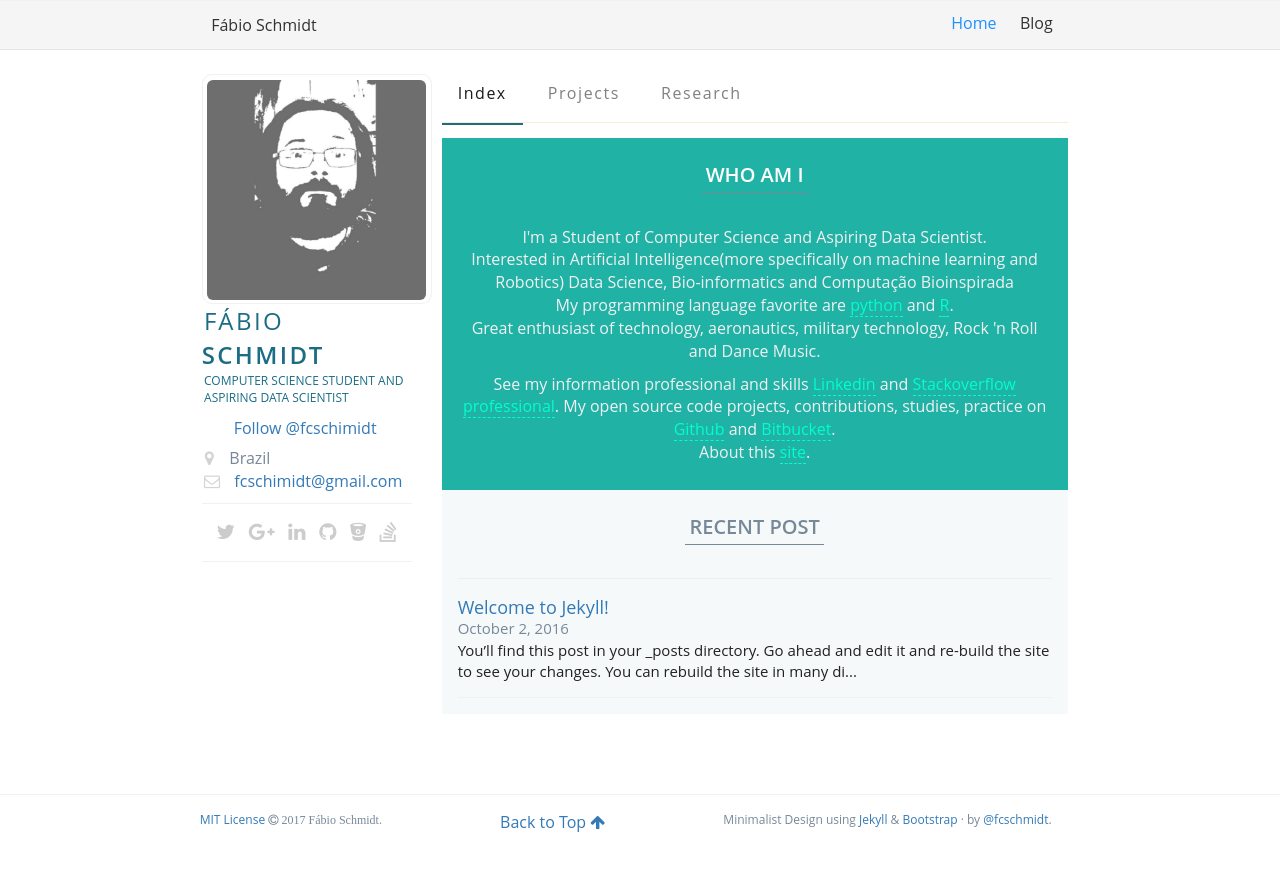
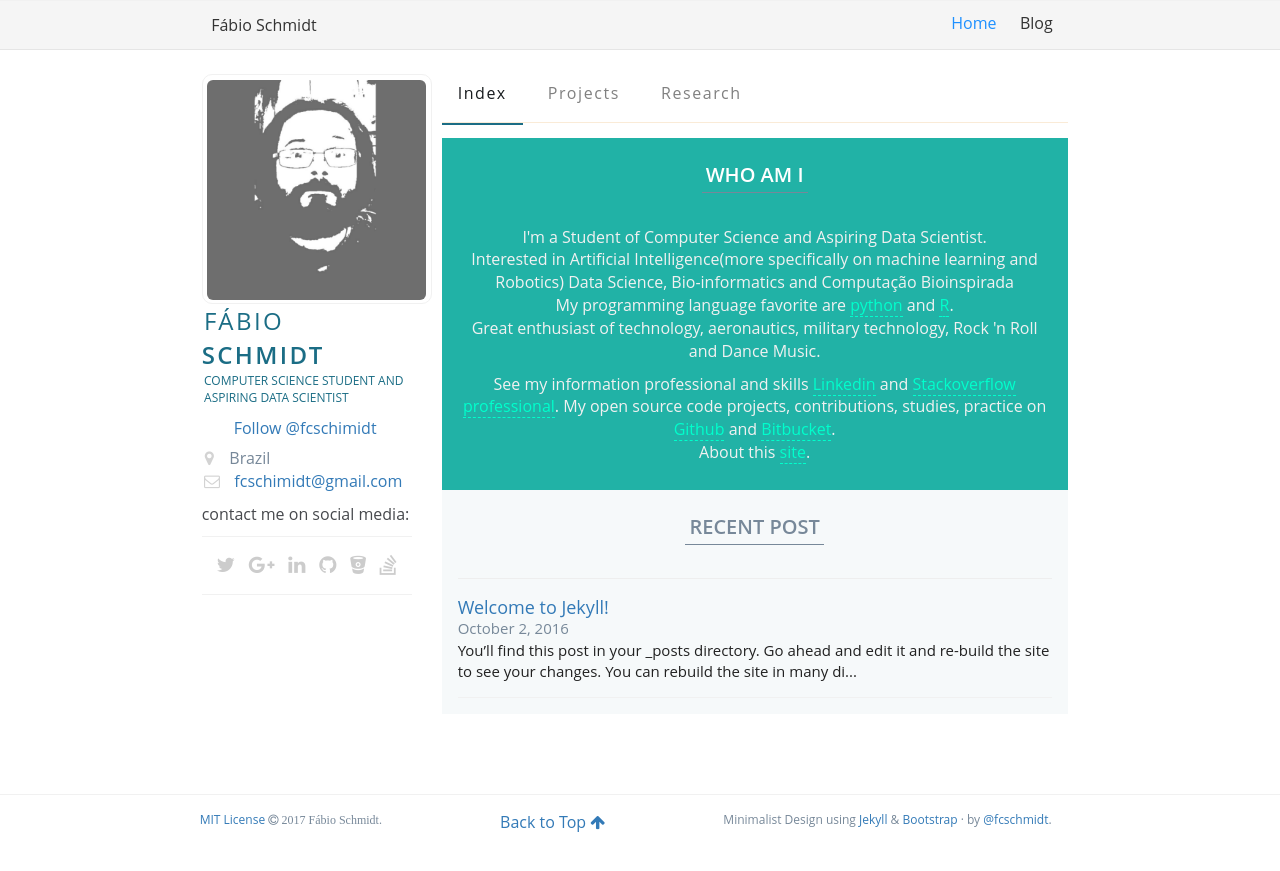
Before and after one commit to fcschmidt/fcschmidt.github.io, a Jekyll site: the page built from index.html, in a window 1280 px wide. Shown: the top 871 px of the page. Built offline with Jekyll 4.4.1, drawn with Linux system fonts in a browser that asks for light colours; nearby versions of some CDN libraries; the list of posts is cut into pages by our own code; comment, search, counter and statistics services are not loaded.

Commit message:
Update sidebar

```diff
--- a/_includes/sidebar.html
+++ b/_includes/sidebar.html
@@ -24,6 +24,11 @@
         {% endif %}
     </ul>
     <footer class="sidebar__footer">
+        <p>contact me on social media:</p>
         {% include social.html %}
     </footer>
+    <!--<ul class="btn__lang list-unstyled list-inline">
+        <li class="{% if page.title contains 'en' %}active{% endif %}"><a href="/">EN</a></li>
+        <li class="{% if page.url contains 'pt' %}active{% endif %}"><a href="/pt/">PT</a></li>
+    </ul>-->
 </aside>
```
